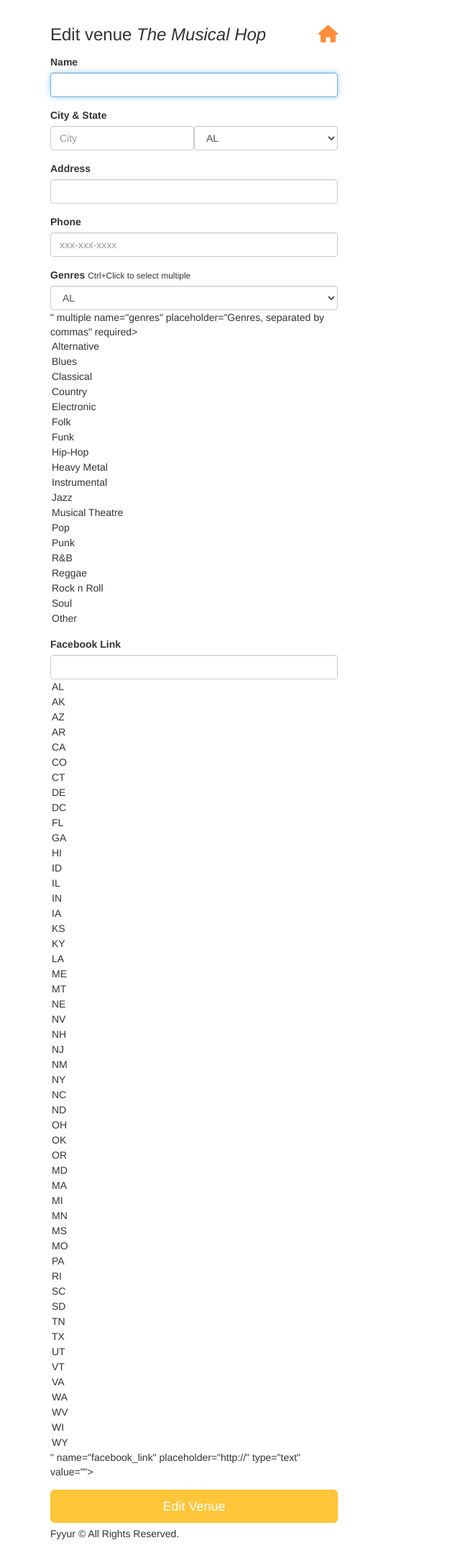
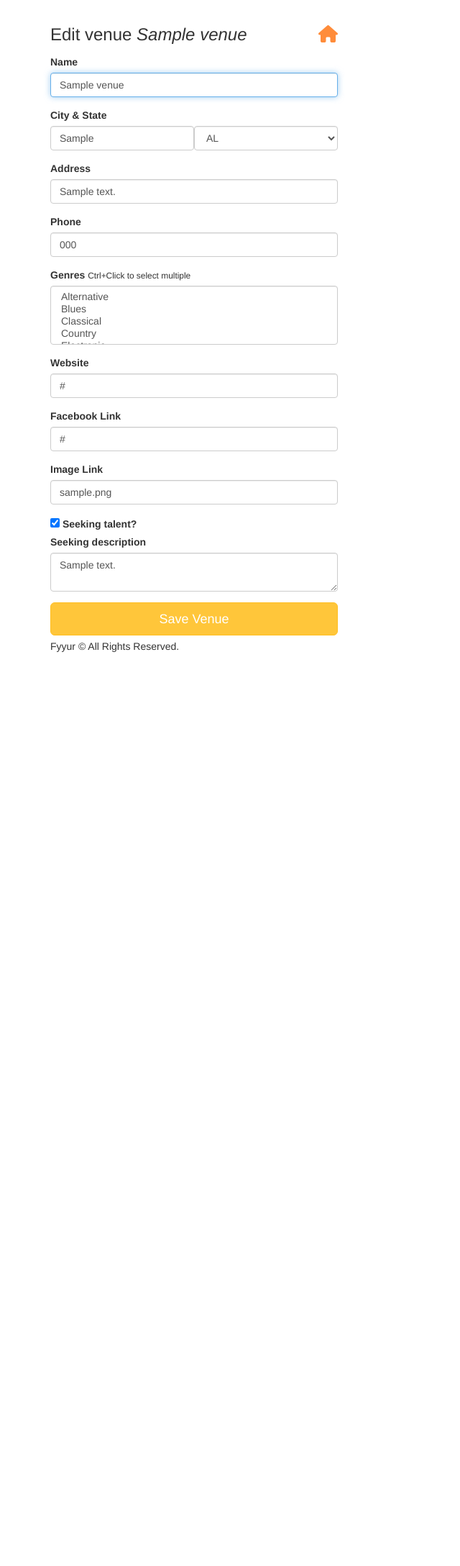
Before and after one commit to MaxDeveloper16/FSND1-Fyyur_ArtistBookingSite, a Flask app: page /venues/1/edit in a window 1280 px wide. Shown: the part 60-2236 px from the top of the page at 72% size, without its empty margins (0-640 px from the left). After the commit the page ends 966 px from the top, so only its background shows below. Run offline with Flask 2, Linux system fonts and the light colour scheme; tables that the repository leaves empty hold one stand-in row (values such as "Sample post"); some libraries are stand-ins or nearby versions.

Commit message:
Venue's CRUD completed

```diff
--- a/app.py
+++ b/app.py
@@ -48,28 +48,10 @@
     seeking_description = db.Column(db.String)
     image_link = db.Column(db.String(500))
 
-    def __init__(self, name, genres, address, city, state, phone, facebook_link):
-      self.name = name
-      self.genres = genres
-      self.address = address
-      self.city = city
-      self.state = state
-      self.phone = phone
-      self.facebook_link = facebook_link
 
-      def insert(self):
-        db.session.add(self)
-        db.seesion.commit()
+    def __repr__(self):
+      return f'<Venue {self.id} name: {self.name}>'
 
-      def update(self):
-        db.session.commit()
-
-      def delete(self):
-        db.session.delete(self)
-        db.seesion.commit()
-
-
-    # TODO: implement any missing fields, as a database migration using Flask-Migrate
 
 class Artist(db.Model):
     __tablename__ = 'artist'
@@ -86,25 +68,8 @@
     seeking_venue = db.Column(db.Boolean)
     seeking_description = db.Column(db.String)
 
-    def __init__(self, name, genres, city, state, phone, facebook_link):
-
-        self.name = name
-        self.genres = genres
-        self.city = city
-        self.state = state
-        self.phone = phone
-        self.facebook_link = facebook_link
-
-    def insert(self):
-        db.session.add(self)
-        db.seesion.commit()
-
-    def update(self):
-        db.session.commit()
-
-    def delete(self):
-        db.session.delete(self)
-        db.seesion.commit()
+    def __repr__(self):
+      return f'<Artist {self.id} name: {self.name}>'
 
     # TODO: implement any missing fields, as a database migration using Flask-Migrate
 
@@ -119,22 +84,8 @@
     artist = db.relationship('Artist', backref='shows', lazy=True)
     start_time = db.Column(db.DateTime, nullable=False, server_default=db.func.now())
 
-    def __init__(self, venue_id, artist_id, start_time):
-
-        self.venue_id = venue_id
-        self.artist_id = artist_id
-        self.start_time = start_time
-
-    def insert(self):
-        db.session.add(self)
-        db.seesion.commit()
-
-    def update(self):
-        db.session.commit()
-
-    def delete(self):
-        db.session.delete(self)
-        db.seesion.commit()
+    def __repr__(self):
+      return f'<Show {self.id}, Artist {self.artist_id}, Venue {self.venue_id}>'
 
 #----------------------------------------------------------------------------#
 # Filters.
@@ -164,128 +115,94 @@
 
 @app.route('/venues')
 def venues():
-  # TODO: replace with real venues data.
-  #       num_shows should be aggregated based on number of upcoming shows per venue.
-  data=[{
-    "city": "San Francisco",
-    "state": "CA",
-    "venues": [{
-      "id": 1,
-      "name": "The Musical Hop",
-      "num_upcoming_shows": 0,
-    }, {
-      "id": 3,
-      "name": "Park Square Live Music & Coffee",
-      "num_upcoming_shows": 1,
-    }]
-  }, {
-    "city": "New York",
-    "state": "NY",
-    "venues": [{
-      "id": 2,
-      "name": "The Dueling Pianos Bar",
-      "num_upcoming_shows": 0,
-    }]
-  }]
+  data = []
+# Query all venues
+  venues = Venue.query.all()
+
+  # Use set so there are no duplicate venues
+  locations = set()
+
+  for venue in venues:
+      # Add city/state tuples
+    locations.add((venue.city, venue.state))
+
+  # For each unique city/state, add venues
+  for location in locations:
+    data.append({
+        "city": location[0],
+        "state": location[1],
+        "venues": []
+    })
+
+  for venue in venues:
+    num_upcoming_shows = 0
+
+    shows = Show.query.filter_by(venue_id=venue.id).all()
+
+    for show in shows:
+      if show.start_time > datetime.now():
+          num_upcoming_shows += 1
+
+    for venue_location in data:
+      if venue.state == venue_location['state'] and venue.city == venue_location['city']:
+        venue_location['venues'].append({
+            "id": venue.id,
+            "name": venue.name,
+            "num_upcoming_shows": num_upcoming_shows
+        })
+
   return render_template('pages/venues.html', areas=data);
 
 @app.route('/venues/search', methods=['POST'])
 def search_venues():
-  # TODO: implement search on artists with partial string search. Ensure it is case-insensitive.
-  # seach for Hop should return "The Musical Hop".
-  # search for "Music" should return "The Musical Hop" and "Park Square Live Music & Coffee"
+  search_term = request.form.get('search_term', '')
+  result = Venue.query.filter(Venue.name.ilike(f'%{search_term}%'))
+
   response={
-    "count": 1,
-    "data": [{
-      "id": 2,
-      "name": "The Dueling Pianos Bar",
-      "num_upcoming_shows": 0,
-    }]
+    "count": result.count(),
+    "data": result
   }
   return render_template('pages/search_venues.html', results=response, search_term=request.form.get('search_term', ''))
 
 @app.route('/venues/<int:venue_id>')
 def show_venue(venue_id):
   # shows the venue page with the given venue_id
-  # TODO: replace with real venue data from the venues table, using venue_id
-  data1={
-    "id": 1,
-    "name": "The Musical Hop",
-    "genres": ["Jazz", "Reggae", "Swing", "Classical", "Folk"],
-    "address": "1015 Folsom Street",
-    "city": "San Francisco",
-    "state": "CA",
-    "phone": "123-123-1234",
-    "website": "https://www.themusicalhop.com",
-    "facebook_link": "https://www.facebook.com/TheMusicalHop",
-    "seeking_talent": True,
-    "seeking_description": "We are on the lookout for a local artist to play every two weeks. Please call us.",
-    "image_link": "https://images.unsplash.com/photo-1543900694-133f37abaaa5?ixlib=rb-1.2.1&ixid=eyJhcHBfaWQiOjEyMDd9&auto=format&fit=crop&w=400&q=60",
-    "past_shows": [{
-      "artist_id": 4,
-      "artist_name": "Guns N Petals",
-      "artist_image_link": "https://images.unsplash.com/photo-1549213783-8284d0336c4f?ixlib=rb-1.2.1&ixid=eyJhcHBfaWQiOjEyMDd9&auto=format&fit=crop&w=300&q=80",
-      "start_time": "2019-05-21T21:30:00.000Z"
-    }],
-    "upcoming_shows": [],
-    "past_shows_count": 1,
-    "upcoming_shows_count": 0,
+  venue = Venue.query.get(venue_id)
+  shows = Show.query.filter_by(venue_id=venue_id).all()
+  past_shows = []
+  upcoming_shows = []
+  current_time = datetime.now()
+
+  for show in shows:
+    data = {
+          "artist_id": show.artist_id,
+          "artist_name": show.artist.name,
+           "artist_image_link": show.artist.image_link,
+           "start_time": format_datetime(str(show.start_time))
+        }
+    if show.start_time > current_time:
+      upcoming_shows.append(data)
+    else:
+      past_shows.append(data)
+
+  data={
+    "id": venue.id,
+    "name": venue.name,
+    "genres": venue.genres.split(','),
+    "address": venue.address,
+    "city": venue.city,
+    "state": venue.state,
+    "phone": venue.phone,
+    "website": venue.website,
+    "facebook_link": venue.facebook_link,
+    "seeking_talent": venue.seeking_talent,
+    "seeking_description":venue.seeking_description,
+    "image_link": venue.image_link,
+    "past_shows": past_shows,
+    "upcoming_shows": upcoming_shows,
+    "past_shows_count": len(past_shows),
+    "upcoming_shows_count": len(upcoming_shows)
   }
-  data2={
-    "id": 2,
-    "name": "The Dueling Pianos Bar",
-    "genres": ["Classical", "R&B", "Hip-Hop"],
-    "address": "335 Delancey Street",
-    "city": "New York",
-    "state": "NY",
-    "phone": "914-003-1132",
-    "website": "https://www.theduelingpianos.com",
-    "facebook_link": "https://www.facebook.com/theduelingpianos",
-    "seeking_talent": False,
-    "image_link": "https://images.unsplash.com/photo-1497032205916-ac775f0649ae?ixlib=rb-1.2.1&ixid=eyJhcHBfaWQiOjEyMDd9&auto=format&fit=crop&w=750&q=80",
-    "past_shows": [],
-    "upcoming_shows": [],
-    "past_shows_count": 0,
-    "upcoming_shows_count": 0,
-  }
-  data3={
-    "id": 3,
-    "name": "Park Square Live Music & Coffee",
-    "genres": ["Rock n Roll", "Jazz", "Classical", "Folk"],
-    "address": "34 Whiskey Moore Ave",
-    "city": "San Francisco",
-    "state": "CA",
-    "phone": "415-000-1234",
-    "website": "https://www.parksquarelivemusicandcoffee.com",
-    "facebook_link": "https://www.facebook.com/ParkSquareLiveMusicAndCoffee",
-    "seeking_talent": False,
-    "image_link": "https://images.unsplash.com/photo-1485686531765-ba63b07845a7?ixlib=rb-1.2.1&ixid=eyJhcHBfaWQiOjEyMDd9&auto=format&fit=crop&w=747&q=80",
-    "past_shows": [{
-      "artist_id": 5,
-      "artist_name": "Matt Quevedo",
-      "artist_image_link": "https://images.unsplash.com/photo-1495223153807-b916f75de8c5?ixlib=rb-1.2.1&ixid=eyJhcHBfaWQiOjEyMDd9&auto=format&fit=crop&w=334&q=80",
-      "start_time": "2019-06-15T23:00:00.000Z"
-    }],
-    "upcoming_shows": [{
-      "artist_id": 6,
-      "artist_name": "The Wild Sax Band",
-      "artist_image_link": "https://images.unsplash.com/photo-1558369981-f9ca78462e61?ixlib=rb-1.2.1&ixid=eyJhcHBfaWQiOjEyMDd9&auto=format&fit=crop&w=794&q=80",
-      "start_time": "2035-04-01T20:00:00.000Z"
-    }, {
-      "artist_id": 6,
-      "artist_name": "The Wild Sax Band",
-      "artist_image_link": "https://images.unsplash.com/photo-1558369981-f9ca78462e61?ixlib=rb-1.2.1&ixid=eyJhcHBfaWQiOjEyMDd9&auto=format&fit=crop&w=794&q=80",
-      "start_time": "2035-04-08T20:00:00.000Z"
-    }, {
-      "artist_id": 6,
-      "artist_name": "The Wild Sax Band",
-      "artist_image_link": "https://images.unsplash.com/photo-1558369981-f9ca78462e61?ixlib=rb-1.2.1&ixid=eyJhcHBfaWQiOjEyMDd9&auto=format&fit=crop&w=794&q=80",
-      "start_time": "2035-04-15T20:00:00.000Z"
-    }],
-    "past_shows_count": 1,
-    "upcoming_shows_count": 1,
-  }
-  data = list(filter(lambda d: d['id'] == venue_id, [data1, data2, data3]))[0]
   return render_template('pages/show_venue.html', venue=data)
 
 #  Create Venue
@@ -298,24 +215,63 @@
 
 @app.route('/venues/create', methods=['POST'])
 def create_venue_submission():
-  # TODO: insert form data as a new Venue record in the db, instead
-  # TODO: modify data to be the data object returned from db insertion
+  try:
+    # get form data and create
+    form = VenueForm(request.form)
+    new_venue = Venue(
+      name=form.name.data,
+      city=form.city.data,
+      state=form.state.data,
+      address=form.address.data,
+      phone=form.phone.data,
+      genres=', '.join(form.genres.data),
+      website = form.website.data,
+      facebook_link=form.facebook_link.data,
+      image_link=form.image_link.data,
+      seeking_talent=form.seeking_talent.data,
+      seeking_description=form.seeking_description.data,
+      )
 
-  # on successful db insert, flash success
-  flash('Venue ' + request.form['name'] + ' was successfully listed!')
-  # TODO: on unsuccessful db insert, flash an error instead.
-  # e.g., flash('An error occurred. Venue ' + data.name + ' could not be listed.')
-  # see: http://flask.pocoo.org/docs/1.0/patterns/flashing/
+    # commit session to database
+    db.session.add(new_venue)
+    db.session.commit()
+
+    # flash success
+    flash('Venue ' + request.form['name'] + ' was successfully listed!')
+  except Exception as e:
+    # catches errors
+    logging.exception(e)
+    db.session.rollback()
+    flash('An error occurred. Venue ' + request.form['name'] + ' could not be listed.')
+  finally:
+    # closes session
+    db.session.close()
   return render_template('pages/home.html')
 
 @app.route('/venues/<venue_id>', methods=['DELETE'])
 def delete_venue(venue_id):
-  # TODO: Complete this endpoint for taking a venue_id, and using
-  # SQLAlchemy ORM to delete a record. Handle cases where the session commit could fail.
 
-  # BONUS CHALLENGE: Implement a button to delete a Venue on a Venue Page, have it so that
-  # clicking that button delete it from the db then redirect the user to the homepage
-  return None
+  venue_name = ''
+  try:
+      venue = db.session.query(Venue).filter(Venue.id == venue_id).first()
+      venue_name = venue.name
+      db.session.delete(venue)
+      db.session.commit()
+
+      # on successful db insert, flash success
+      flash('Venue ' + venue_name + ' was successfully deleted!')
+  except Exception as e:
+    # catches errors
+    logging.exception(e)
+    db.session.rollback()
+
+      # on failure
+    flash('An error occurred. Venue ' + venue_name +
+            ' could not be deleted.', 'error')
+  finally:
+      db.session.close()
+
+  return redirect(url_for('index'))
 
 #  Artists
 #  ----------------------------------------------------------------
@@ -458,27 +414,54 @@
 @app.route('/venues/<int:venue_id>/edit', methods=['GET'])
 def edit_venue(venue_id):
   form = VenueForm()
+  venue = Venue.query.get(venue_id)
   venue={
-    "id": 1,
-    "name": "The Musical Hop",
-    "genres": ["Jazz", "Reggae", "Swing", "Classical", "Folk"],
-    "address": "1015 Folsom Street",
-    "city": "San Francisco",
-    "state": "CA",
-    "phone": "123-123-1234",
-    "website": "https://www.themusicalhop.com",
-    "facebook_link": "https://www.facebook.com/TheMusicalHop",
-    "seeking_talent": True,
-    "seeking_description": "We are on the lookout for a local artist to play every two weeks. Please call us.",
-    "image_link": "https://images.unsplash.com/photo-1543900694-133f37abaaa5?ixlib=rb-1.2.1&ixid=eyJhcHBfaWQiOjEyMDd9&auto=format&fit=crop&w=400&q=60"
+    "id": venue.id,
+    "name": venue.name,
+    "genres": venue.genres.split(', '),
+    "address": venue.address,
+    "city": venue.city,
+    "state": venue.state,
+    "phone": venue.phone,
+    "website": venue.website,
+    "facebook_link": venue.facebook_link,
+    "seeking_talent": venue.seeking_talent,
+    "seeking_description": venue.seeking_description,
+    "image_link": venue.image_link,
   }
-  # TODO: populate form with values from venue with ID <venue_id>
+  form = VenueForm(formdata=None, data=venue)
+
   return render_template('forms/edit_venue.html', form=form, venue=venue)
 
 @app.route('/venues/<int:venue_id>/edit', methods=['POST'])
 def edit_venue_submission(venue_id):
-  # TODO: take values from the form submitted, and update existing
-  # venue record with ID <venue_id> using the new attributes
+  try:
+    form = VenueForm()
+    venue = Venue.query.get(venue_id)
+    name = form.name.data
+
+    venue.name = name
+    venue.genres = ', '.join(form.genres.data)
+    venue.city = form.city.data
+    venue.state = form.state.data
+    venue.address = form.address.data
+    venue.phone = form.phone.data
+    venue.facebook_link = form.facebook_link.data
+    venue.website = form.website.data
+    venue.image_link = form.image_link.data
+    venue.seeking_talent = form.seeking_talent.data
+    venue.seeking_description = form.seeking_description.data
+
+    db.session.commit()
+    flash('Venue ' + name + ' has been updated')
+  except Exception as e:
+    # catches errors
+    logging.exception(e)
+    db.session.rollback()
+    flash('An error occured while trying to update Venue')
+  finally:
+    db.session.close()
+
   return redirect(url_for('show_venue', venue_id=venue_id))
 
 #  Create Artist
--- a/forms.py
+++ b/forms.py
@@ -1,9 +1,9 @@
 from datetime import datetime
-from flask_wtf import Form
-from wtforms import StringField, SelectField, SelectMultipleField, DateTimeField
-from wtforms.validators import DataRequired, AnyOf, URL
+from flask_wtf import FlaskForm
+from wtforms import StringField, SelectField, SelectMultipleField, DateTimeField, BooleanField, TextAreaField
+from wtforms.validators import DataRequired, AnyOf, URL, Optional
 
-class ShowForm(Form):
+class ShowForm(FlaskForm):
     artist_id = StringField(
         'artist_id'
     )
@@ -16,7 +16,7 @@
         default= datetime.today()
     )
 
-class VenueForm(Form):
+class VenueForm(FlaskForm):
     name = StringField(
         'name', validators=[DataRequired()]
     )
@@ -86,10 +86,9 @@
         'phone'
     )
     image_link = StringField(
-        'image_link'
+        'image_link', validators=[URL(), Optional()]
     )
     genres = SelectMultipleField(
-        # TODO implement enum restriction
         'genres', validators=[DataRequired()],
         choices=[
             ('Alternative', 'Alternative'),
@@ -114,10 +113,17 @@
         ]
     )
     facebook_link = StringField(
-        'facebook_link', validators=[URL()]
+        'facebook_link', validators=[URL(), Optional()]
+    )
+    website = StringField(
+        'website', validators=[URL()]
+    )
+    seeking_talent = BooleanField('seeking_talent')
+    seeking_description = TextAreaField(
+        'seeking_description'
     )
 
-class ArtistForm(Form):
+class ArtistForm(FlaskForm):
     name = StringField(
         'name', validators=[DataRequired()]
     )
@@ -185,7 +191,7 @@
         'phone'
     )
     image_link = StringField(
-        'image_link'
+        'image_link', validators=[URL(), Optional()]
     )
     genres = SelectMultipleField(
         # TODO implement enum restriction
@@ -214,7 +220,14 @@
     )
     facebook_link = StringField(
         # TODO implement enum restriction
-        'facebook_link', validators=[URL()]
+        'facebook_link', validators=[URL(), Optional()]
     )
-
-# TODO IMPLEMENT NEW ARTIST FORM AND NEW SHOW FORM
+    website = StringField(
+        'website', validators=[URL(), Optional()]
+    )
+    seeking_venue = BooleanField(
+        'seeking_venue'
+    )
+    seeking_description = TextAreaField(
+        'seeking_description'
+    )
--- a/templates/forms/edit_venue.html
+++ b/templates/forms/edit_venue.html
@@ -3,13 +3,14 @@
 {% block content %}
   <div class="form-wrapper">
     <form class="form" method="post" action="/venues/{{venue.id}}/edit">
-      <h3 class="form-heading">Edit venue <em>{{ venue.name }}</em> <a href="{{ url_for('index') }}" title="Back to homepage"><i class="fa fa-home pull-right"></i></a></h3>
+      <h3 class="form-heading">Edit venue <em>{{ venue.name }}</em> <a href="{{ url_for('index') }}"
+	  title="Back to homepage"><i class="fa fa-home pull-right"></i></a></h3>
       <div class="form-group">
         <label for="name">Name</label>
         {{ form.name(class_ = 'form-control', autofocus = true) }}
       </div>
       <div class="form-group">
-          <label>City & State</label>
+          <label for="city">City & State</label>
           <div class="form-inline">
             <div class="form-group">
               {{ form.city(class_ = 'form-control', placeholder='City', autofocus = true) }}
@@ -30,13 +31,30 @@
       <div class="form-group">
         <label for="genres">Genres</label>
         <small>Ctrl+Click to select multiple</small>
-        {{ form.genres(class_ = 'form-control', placeholder='Genres, separated by commas', id=form.state, autofocus = true) }}
+        {{ form.genres(class_ = 'form-control', placeholder='Genres, separated by commas',  autofocus = true) }}
       </div>
       <div class="form-group">
-          <label for="genres">Facebook Link</label>
-          {{ form.facebook_link(class_ = 'form-control', placeholder='http://', id=form.state, autofocus = true) }}
+        <label for="website">Website</label>
+        {{ form.website(class_ = 'form-control', placeholder='http://', autofocus = true) }}
+      </div>
+      <div class="form-group">
+          <label for="facebook_link">Facebook Link</label>
+          {{ form.facebook_link(class_ = 'form-control', placeholder='http://',  autofocus = true) }}
         </div>
-      <input type="submit" value="Edit Venue" class="btn btn-primary btn-lg btn-block">
+        <div class="form-group">
+          <label for="image_link">Image Link</label>
+          {{ form.image_link(class_ = 'form-control', placeholder='http://', autofocus = true) }}
+        </div>
+        <div class="form-check">
+          {{ form.seeking_talent(class_ = 'form-check-input', autofocus = true) }}
+          <label class="form-check-label" for="see
+          king_talent">Seeking talent?</label>
+        </div>
+        <div class="form-group">
+          <label for="seeking_description">Seeking description</label>
+          {{ form.seeking_description(class_ = 'form-control', placeholder='Describe what you are looking for', autofocus = true) }}
+        </div>
+      <input type="submit" value="Save Venue" class="btn btn-primary btn-lg btn-block">
     </form>
   </div>
 {% endblock %}
```
Also changed, not shown: templates/forms/new_venue.html (+22 -6 lines), templates/pages/show_venue.html (+35 -0 lines).
